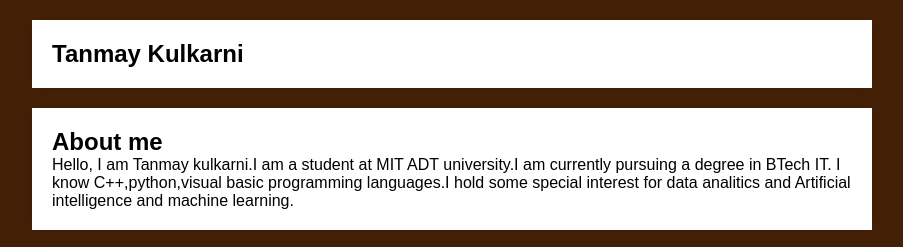
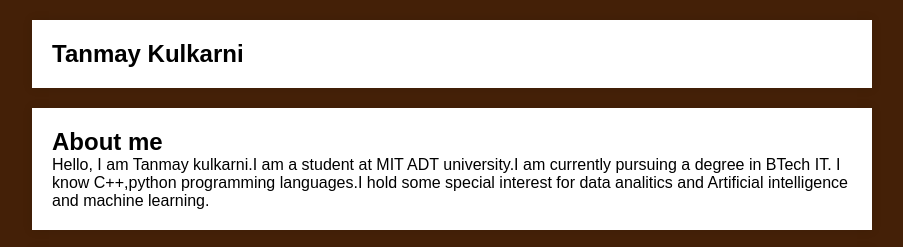
Before and after one commit to TMKulkarnis/portfolio-website, a plain HTML site: page index.html in a window 1280 px wide. Shown: the top 247 px of the page, without its empty margins (188-1091 px from the left). Drawn offline with Linux system fonts and the light colour scheme.

Commit message:
Update index.html

```diff
--- a/index.html
+++ b/index.html
@@ -16,7 +16,7 @@
   <h2>About me</h2>
   <p>
     Hello, I am Tanmay kulkarni.I am a student at MIT ADT university.I am currently pursuing a degree in BTech IT.
-    I know C++,python,visual basic programming languages.I hold some special interest for data analitics and Artificial intelligence
+    I know C++,python programming languages.I hold some special interest for data analitics and Artificial intelligence
     and machine learning.
 
   </p>
```
